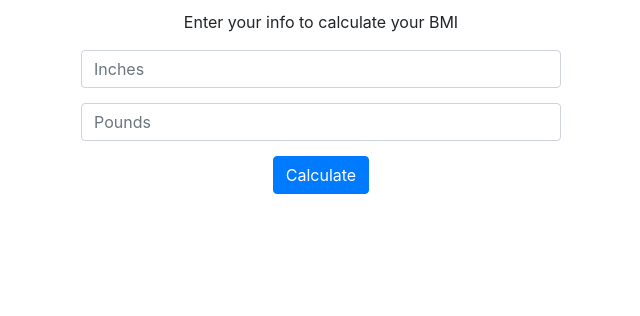
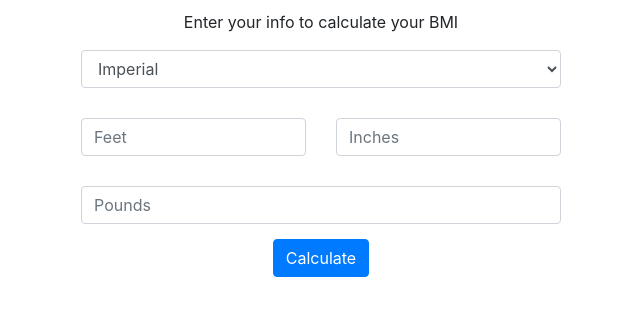
Before and after one commit to craigbauerwebdev/bmi-calculator, a React (Create React App) app in the folder client/: page / in a window 1280 px wide. Shown: the top 316 px of the page, without its empty margins (319-959 px from the left). Built offline with nearby package versions, Linux system fonts and the light colour scheme.

Commit message:
added for logic and css tweeks

```diff
--- a/client/public/css/form.css
+++ b/client/public/css/form.css
@@ -6,3 +6,5 @@
   margin: 0 auto; }
   .form-wrap input {
     margin: 15px 0; }
+  .form-wrap .row select {
+    margin-bottom: 15px; }
--- a/client/public/css/main.css
+++ b/client/public/css/main.css
@@ -10,3 +10,5 @@ body {
   margin: 0 auto; }
   .form-wrap input {
     margin: 15px 0; }
+  .form-wrap .row select {
+    margin-bottom: 15px; }
--- a/client/src/App.js
+++ b/client/src/App.js
@@ -5,21 +5,70 @@ class App extends Component {
     super(props);
     this.state = {
       bmi: null,
-      comment: null
+      comment: null,
+      system: "imperial",
+      feet: null,
+      inches: null,
+      cm: null,
+      height: null,
+      weight: null
     }
+    this.updateSystem = this.updateSystem.bind(this);
     this.updateHeight = this.updateHeight.bind(this);
     this.updateWeight = this.updateWeight.bind(this);
     this.calculateBMI = this.calculateBMI.bind(this);
   }
 
+  updateSystem(e) {
+    this.setState({
+      system: e.target.value,
+      comment: null,
+      bmi: null,
+      feet: null,
+      inches: null,
+      height: null,
+      weight: null
+    });
+  }
+
+  updateFeet = (e) => {
+    this.setState({
+      feet: e.target.value
+    });
+    this.updateHeight();
+  }
+
+  updateInches = (e) => {
+    this.setState({
+      inches: e.target.value
+    });
+    this.updateHeight();
+  }
+
+  updateCM = (e) => {
+    this.setState({
+      cm: e.target.value
+    });
+  }
+
   updateHeight(e) {
-    const h = (e.target.value * 2.54) / 100
+    const {system, feet, inches} = this.state;
+    if(system === "imperial") {
+      const
+        height = (feet * 12) + inches;
+      console.log(height, "inches");
+      const h = (height * 2.54) / 100; // converted to meters from inches
+      console.log(h, "meters");
+      // use this.state.system to decide what to convert to
       this.setState({
         height: h
       })
     }
+    //if(system === "metric")
+  }
   updateWeight(e) {
     const w = e.target.value / 2.2046226218; // converted to kg from lbs
+    // use this.state.system to decide what to convert to
     this.setState({
       weight: w
     })
@@ -30,12 +79,10 @@ class App extends Component {
     let
       bmi = weight / (height ** 2);
     console.log(bmi);
-    if(this.state.bmi !== NaN) {
     this.setState({
       bmi
     });
-    }
-
+    if(!isNaN(this.state.bmi)) {
       if (bmi < 18.5) {
         this.setState({
           comment: 'Underweight'
@@ -54,15 +101,53 @@ class App extends Component {
         });
       }
     }
+  }
 
   render() {
     return (
       <Fragment>
         <div className="app">
           <div className="form-wrap">
+              <div className="row">
+                <div className="col">
                   <p>Enter your info to calculate your BMI</p>
-            <input className="form-control" placeholder="Inches" onChange={this.updateHeight} />
+                  <select onChange={this.updateSystem} className="form-control">
+                    <option value="imperial">Imperial</option>
+                    <option value="metric">Metric</option>
+                  </select>
+                </div>
+              </div>
+              {this.state.system === "imperial" &&
+                <Fragment>
+                  <div className="row">
+                    <div className="col">
+                      <input className="form-control" placeholder="Feet" onChange={this.updateFeet} />
+                    </div>
+                    <div className="col">
+                      <input className="form-control" placeholder="Inches" onChange={this.updateInches} />
+                    </div>
+                  </div>
+                  <div className="row">
+                    <div className="col">
                       <input className="form-control" placeholder="Pounds" onChange={this.updateWeight} />
+                    </div>
+                  </div>
+                </Fragment>
+              }
+              {this.state.system === "metric" &&
+                <Fragment>
+                  <div className="row">
+                    <div className="col">
+                      <input className="form-control" placeholder="Centimeters" onChange={this.updateCM} />
+                    </div>
+                  </div>
+                  <div className="row">
+                    <div className="col">
+                      <input className="form-control" placeholder="Kilograms" onChange={this.updateKG} />
+                    </div>
+                  </div>
+                </Fragment>
+              }
               <button className="btn btn-primary" onClick={this.calculateBMI}>Calculate</button>
               {this.state.bmi &&
                 <h1>{Math.round(this.state.bmi * 10) / 10}</h1>
--- a/client/src/sass/form.scss
+++ b/client/src/sass/form.scss
@@ -7,4 +7,9 @@
     input {
         margin: 15px 0;
     }
+    .row {
+        select {
+            margin-bottom: 15px;
+        }
+    }
 }
```
Lines whose indentation alone changed are shown as unchanged.
